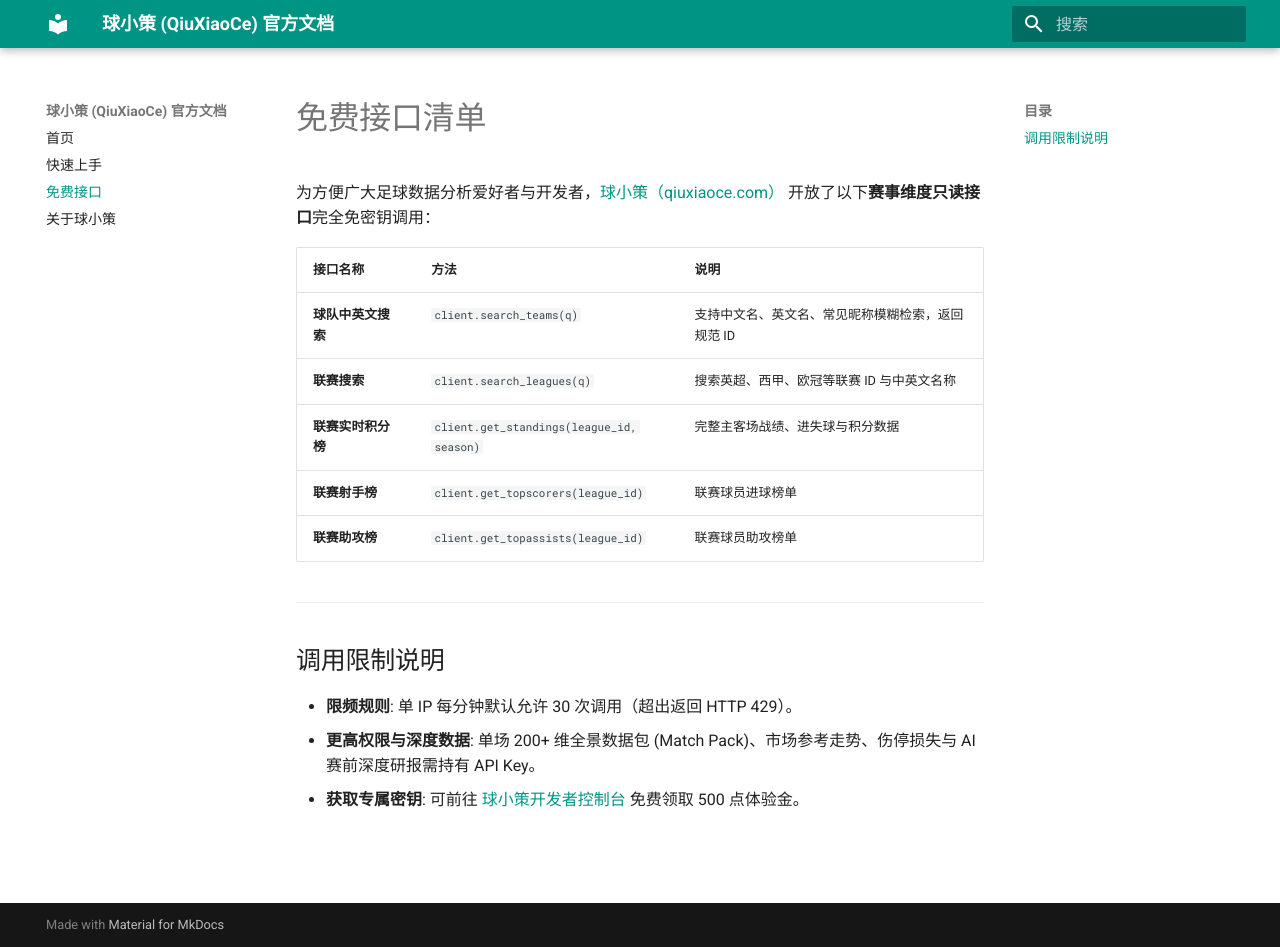
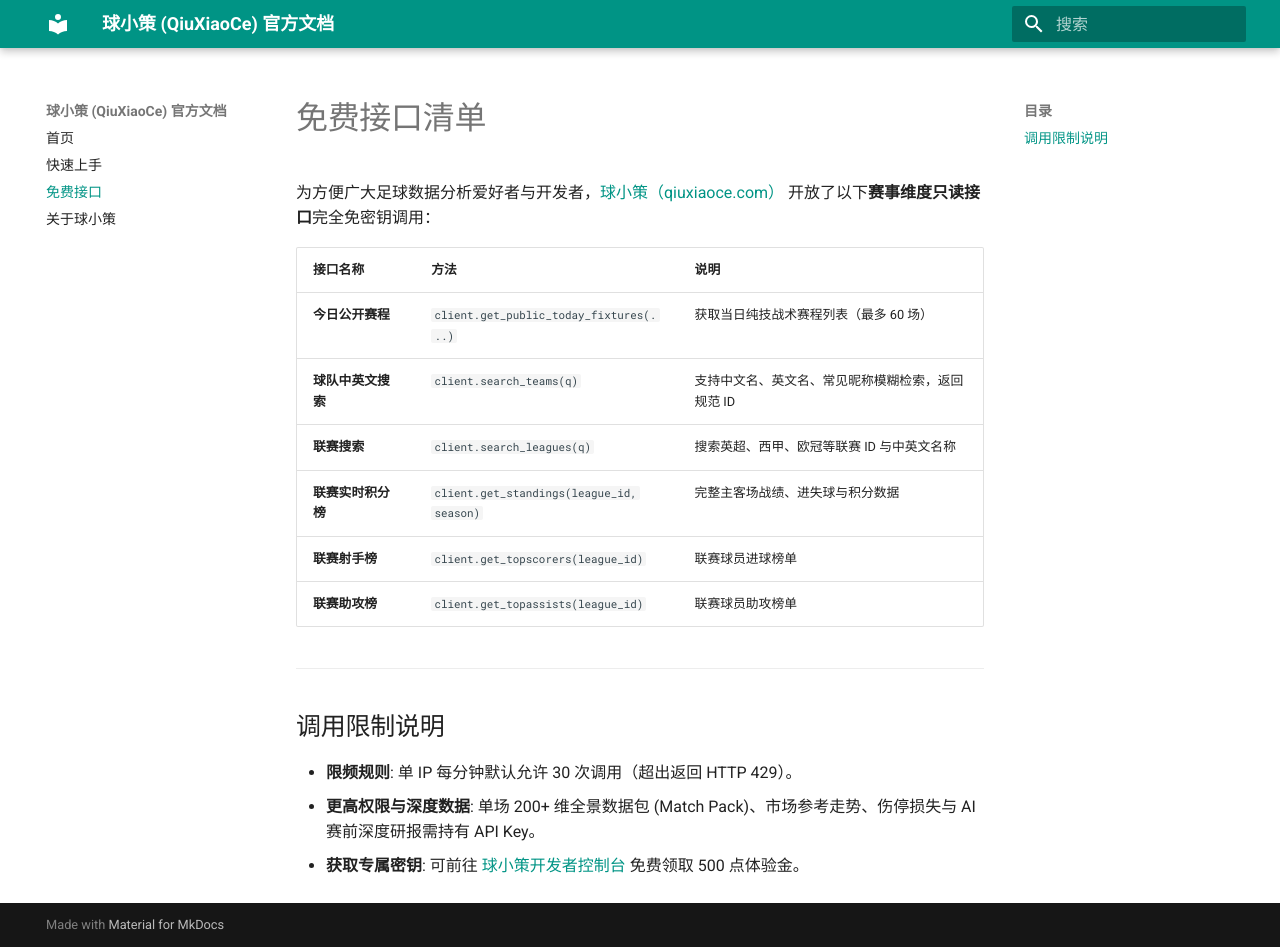
Before and after one commit to ddzyx/qiuxiaoce-python, an MkDocs documentation site: the page built from docs/free_api.md, in a window 1280 px wide and 947 px high. Built offline with MkDocs 1.6.1 and Material for MkDocs 9.7.7, drawn with Linux system fonts in a browser that asks for light colours.

Commit message:
release: v0.2.0 sync Creator API v2.25+ endpoints & pagination

```diff
--- a/docs/free_api.md
+++ b/docs/free_api.md
@@ -4,6 +4,7 @@
 
 | 接口名称 | 方法 | 说明 |
 | :--- | :--- | :--- |
+| **今日公开赛程** | `client.get_public_today_fixtures(...)` | 获取当日纯技战术赛程列表（最多 60 场） |
 | **球队中英文搜索** | `client.search_teams(q)` | 支持中文名、英文名、常见昵称模糊检索，返回规范 ID |
 | **联赛搜索** | `client.search_leagues(q)` | 搜索英超、西甲、欧冠等联赛 ID 与中英文名称 |
 | **联赛实时积分榜** | `client.get_standings(league_id, season)` | 完整主客场战绩、进失球与积分数据 |
```
